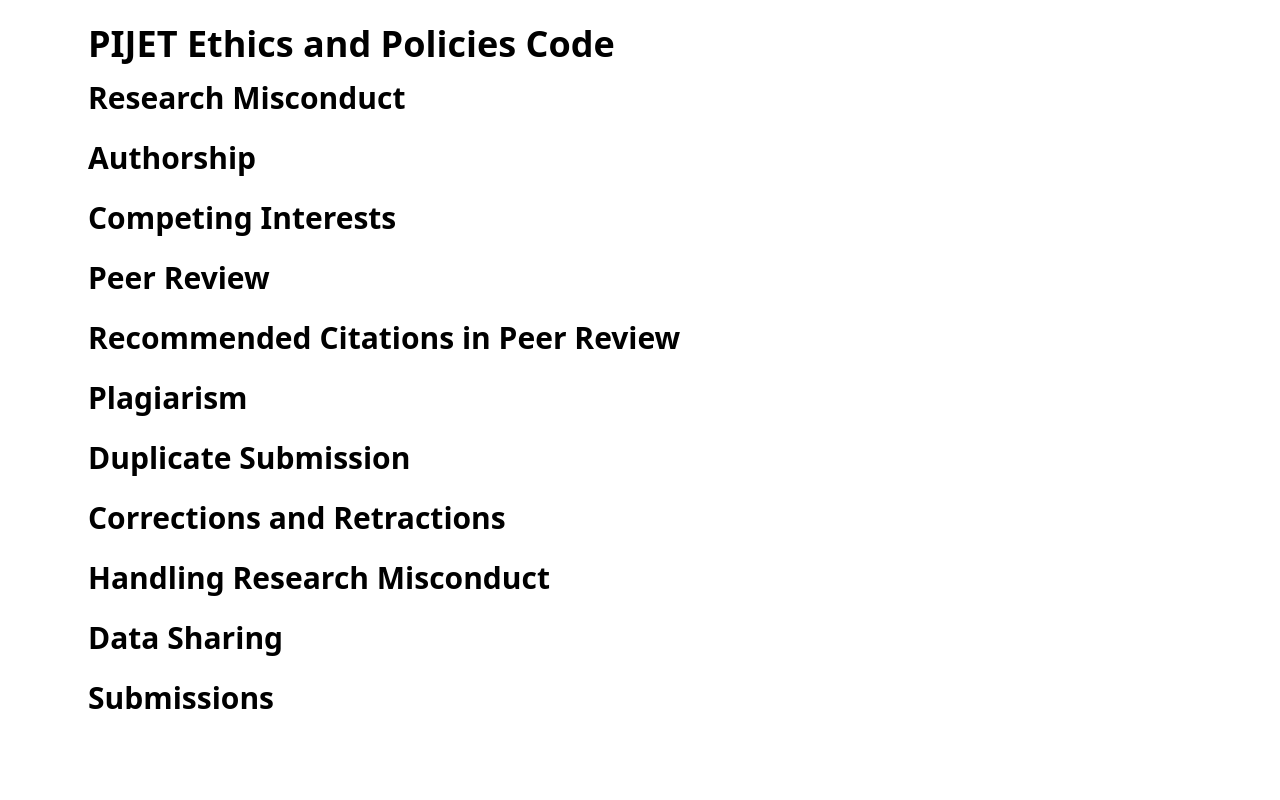
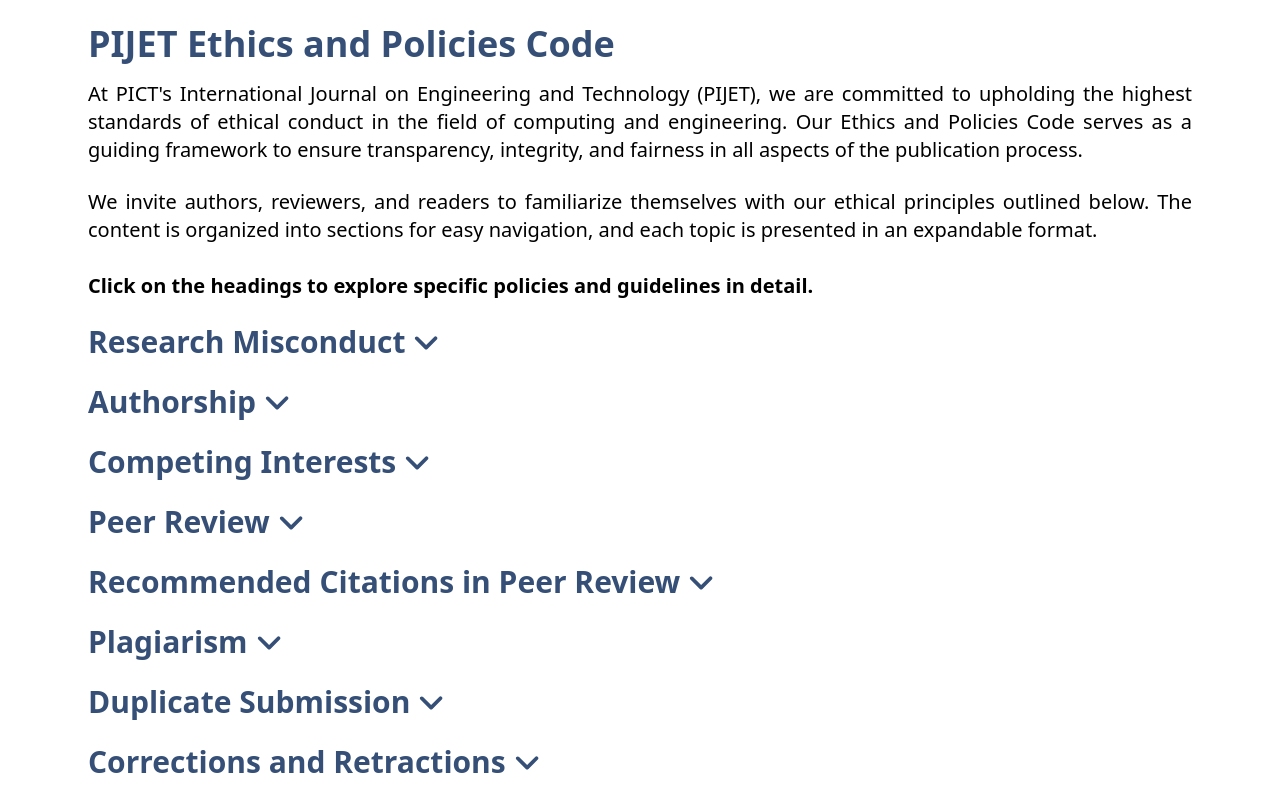
Before and after one commit to Gayatrii12/PIJET, a React (Create React App) app: page / in a window 1280 px wide. Shown: the top 800 px of the page. Built offline with nearby package versions, Linux system fonts and the light colour scheme.

Commit message:
Completed Ethics and Policies Page

```diff
--- a/package.json
+++ b/package.json
@@ -3,6 +3,9 @@
   "version": "0.1.0",
   "private": true,
   "dependencies": {
+    "@fortawesome/fontawesome-svg-core": "^6.5.1",
+    "@fortawesome/free-solid-svg-icons": "^6.5.1",
+    "@fortawesome/react-fontawesome": "^0.2.0",
     "@testing-library/jest-dom": "^5.17.0",
     "@testing-library/react": "^13.4.0",
     "@testing-library/user-event": "^13.5.0",
--- a/src/pages/EthicsAndPolicies.js
+++ b/src/pages/EthicsAndPolicies.js
@@ -1,6 +1,6 @@
-// src/components/EthicsAndPolicies.js
-
 import React, { useState } from 'react';
+import { FontAwesomeIcon } from '@fortawesome/react-fontawesome';
+import { faAngleDown, faAngleUp } from '@fortawesome/free-solid-svg-icons';
 import 'tailwindcss/tailwind.css';
 
 const EthicsAndPolicies = () => {
@@ -13,24 +13,45 @@ const EthicsAndPolicies = () => {
     }));
   };
 
+  const getArrowIcon = (sectionId) => {
+    return expandedSections[sectionId] ? faAngleUp : faAngleDown;
+  };
+
   return (
     <div className="max-w-6xl mx-auto p-6 text-justify">
-      <h1 className="text-4xl font-bold mb-4">PIJET Ethics and Policies Code</h1>
+      <h1 className="text-4xl font-bold mb-4 text-pijet-blue">PIJET Ethics and Policies Code</h1>
+
+      <p className="mb-6 text-xl">
+        At PICT's International Journal on Engineering and Technology (PIJET), we are committed to upholding
+        the highest standards of ethical conduct in the field of computing and engineering. Our Ethics and Policies
+        Code serves as a guiding framework to ensure transparency, integrity, and fairness in all aspects of the
+        publication process.
+      </p>
+
+      <p className="mb-6 text-xl">
+        We invite authors, reviewers, and readers to familiarize themselves with our ethical principles outlined below.
+        The content is organized into sections for easy navigation, and each topic is presented in an expandable format.
+        <br/><br/><b>Click on the headings to explore specific policies and guidelines in detail.</b>
+      </p>
 
       <div className="mb-6">
         <h2
-          className="text-3xl font-bold mb-2 cursor-pointer"
+          className="text-3xl font-bold mb-2 cursor-pointer text-pijet-blue"
           onClick={() => toggleSection('researchMisconduct')}
         >
           Research Misconduct
+          <FontAwesomeIcon
+            icon={getArrowIcon('researchMisconduct')}
+            className="ml-2"
+          />
         </h2>
         {expandedSections['researchMisconduct'] && (
           <>
-            <p className="mb-2">
+            <p className="mb-2 text-xl">
               Authors submitting to PIJET are expected to present their research results honestly,
               refraining from fabricating, falsifying, or selectively reporting data to mislead or deceive.
             </p>
-            <p className="mb-2">
+            <p className="mb-2 text-xl">
               Maintaining the integrity of the data is crucial, and theft of data or research results from others
               is considered unethical. Authors are encouraged to record and maintain their research findings
               for transparency, analysis, and review. Exceptions for privacy, patent protection, or similar
@@ -42,18 +63,22 @@ const EthicsAndPolicies = () => {
 
       <div className="mb-6">
         <h2
-          className="text-3xl font-bold mb-2 cursor-pointer"
+          className="text-3xl font-bold mb-2 cursor-pointer text-pijet-blue"
           onClick={() => toggleSection('authorship')}
         >
           Authorship
+          <FontAwesomeIcon
+            icon={getArrowIcon('authorship')}
+            className="ml-2"
+          />
         </h2>
         {expandedSections['authorship'] && (
           <>
-            <p className="mb-2">
+            <p className="mb-2 text-xl">
               The authorship policy emphasizes inclusivity, ensuring that all individuals who have made a
               significant contribution to the research are given the opportunity to be cited as authors.
             </p>
-            <p className="mb-2">
+            <p className="mb-2 text-xl">
               Furthermore, contributors to the work should be acknowledged appropriately. The full institutional
               affiliations of all authors, encompassing both academic and corporate affiliations, should be
               clearly stated in submitted articles.
@@ -64,14 +89,18 @@ const EthicsAndPolicies = () => {
 
       <div className="mb-6">
         <h2
-          className="text-3xl font-bold mb-2 cursor-pointer"
+          className="text-3xl font-bold mb-2 cursor-pointer text-pijet-blue"
           onClick={() => toggleSection('competingInterests')}
         >
           Competing Interests
+          <FontAwesomeIcon
+            icon={getArrowIcon('competingInterests')}
+            className="ml-2"
+          />
         </h2>
         {expandedSections['competingInterests'] && (
           <>
-            <p className="mb-2">
+            <p className="mb-2 text-xl">
               PIJET places a strong emphasis on transparency regarding competing interests. Authors, referees,
               and editors are required to openly declare any conflicting interests that may compromise the objectivity,
               integrity, or perceived value of the publication.
@@ -82,14 +111,18 @@ const EthicsAndPolicies = () => {
 
       <div className="mb-6">
         <h2
-          className="text-3xl font-bold mb-2 cursor-pointer"
+          className="text-3xl font-bold mb-2 cursor-pointer text-pijet-blue"
           onClick={() => toggleSection('peerReview')}
         >
           Peer Review
+          <FontAwesomeIcon
+            icon={getArrowIcon('peerReview')}
+            className="ml-2"
+          />
         </h2>
         {expandedSections['peerReview'] && (
           <>
-            <p className="mb-2">
+            <p className="mb-2 text-xl">
               Submissions undergo a rigorous peer review process involving at least two experts, as suggested by the
               editorial board. Simultaneous submissions of the same manuscript to different journals are not permitted,
               ensuring the exclusivity of submissions to PIJET. Manuscripts outside the scope of the journal will not be
@@ -102,14 +135,18 @@ const EthicsAndPolicies = () => {
 
       <div className="mb-6">
         <h2
-          className="text-3xl font-bold mb-2 cursor-pointer"
+          className="text-3xl font-bold mb-2 cursor-pointer text-pijet-blue"
           onClick={() => toggleSection('recommendedCitations')}
         >
           Recommended Citations in Peer Review
+          <FontAwesomeIcon
+            icon={getArrowIcon('recommendedCitations')}
+            className="ml-2"
+          />
         </h2>
         {expandedSections['recommendedCitations'] && (
           <>
-            <p className="mb-2">
+            <p className="mb-2 text-xl">
               Authors retain control over their work, deciding whether to incorporate suggested references during the peer
               review process. PIJET discourages coercive citation practices and encourages authors to resist undue pressure
               to include references solely for the purpose of boosting citation numbers.
@@ -120,14 +157,18 @@ const EthicsAndPolicies = () => {
 
       <div className="mb-6">
         <h2
-          className="text-3xl font-bold mb-2 cursor-pointer"
+          className="text-3xl font-bold mb-2 cursor-pointer text-pijet-blue"
           onClick={() => toggleSection('plagiarism')}
         >
           Plagiarism
+          <FontAwesomeIcon
+            icon={getArrowIcon('plagiarism')}
+            className="ml-2"
+          />
         </h2>
         {expandedSections['plagiarism'] && (
           <>
-            <p className="mb-2">
+            <p className="mb-2 text-xl">
               PIJET strictly prohibits plagiarism and self-plagiarism. Authors are expected to submit original work, and
               the journal employs tools such as CrossCheck to identify and address any instances of plagiarism.
             </p>
@@ -137,14 +178,18 @@ const EthicsAndPolicies = () => {
 
       <div className="mb-6">
         <h2
-          className="text-3xl font-bold mb-2 cursor-pointer"
+          className="text-3xl font-bold mb-2 cursor-pointer text-pijet-blue"
           onClick={() => toggleSection('duplicateSubmission')}
         >
           Duplicate Submission
+          <FontAwesomeIcon
+            icon={getArrowIcon('duplicateSubmission')}
+            className="ml-2"
+          />
         </h2>
         {expandedSections['duplicateSubmission'] && (
           <>
-            <p className="mb-2">
+            <p className="mb-2 text-xl">
               Simultaneous submissions of the same manuscript to different journals are not allowed, ensuring the exclusivity
               and originality of the research submitted to PIJET.
             </p>
@@ -154,14 +199,18 @@ const EthicsAndPolicies = () => {
 
       <div className="mb-6">
         <h2
-          className="text-3xl font-bold mb-2 cursor-pointer"
+          className="text-3xl font-bold mb-2 cursor-pointer text-pijet-blue"
           onClick={() => toggleSection('correctionsRetractions')}
         >
           Corrections and Retractions
+          <FontAwesomeIcon
+            icon={getArrowIcon('correctionsRetractions')}
+            className="ml-2"
+          />
         </h2>
         {expandedSections['correctionsRetractions'] && (
           <>
-            <p className="mb-2">
+            <p className="mb-2 text-xl">
               Authors are obligated to cooperate with editors for retractions or corrections, especially in cases where there
               is clear evidence of unreliable findings, redundant publication, plagiarism, or unethical research. The journal
               issues retractions or errata based on the nature of the issue.
@@ -172,14 +221,18 @@ const EthicsAndPolicies = () => {
 
       <div className="mb-6">
         <h2
-          className="text-3xl font-bold mb-2 cursor-pointer"
+          className="text-3xl font-bold mb-2 cursor-pointer text-pijet-blue"
           onClick={() => toggleSection('handlingResearchMisconduct')}
         >
           Handling Research Misconduct
+          <FontAwesomeIcon
+            icon={getArrowIcon('handlingResearchMisconduct')}
+            className="ml-2"
+          />
         </h2>
         {expandedSections['handlingResearchMisconduct'] && (
           <>
-            <p className="mb-2">
+            <p className="mb-2 text-xl">
               The primary responsibility for addressing research misconduct lies with the employers of the researchers.
               Formal investigations may occur based on evidence, and minor misdemeanors are expected to be corrected by teachers
               and mentors.
@@ -190,14 +243,18 @@ const EthicsAndPolicies = () => {
 
       <div className="mb-6">
         <h2
-          className="text-3xl font-bold mb-2 cursor-pointer"
+          className="text-3xl font-bold mb-2 cursor-pointer text-pijet-blue"
           onClick={() => toggleSection('dataSharing')}
         >
           Data Sharing
+          <FontAwesomeIcon
+            icon={getArrowIcon('dataSharing')}
+            className="ml-2"
+          />
         </h2>
         {expandedSections['dataSharing'] && (
           <>
-            <p className="mb-2">
+            <p className="mb-2 text-xl">
               Authors are encouraged to share their data in accordance with relevant privacy regulations. Data availability
               statements should confirm the presence or absence of shared data, promoting transparency and collaboration
               within the research community.
@@ -208,14 +265,18 @@ const EthicsAndPolicies = () => {
 
       <div className="mb-6">
         <h2
-          className="text-3xl font-bold mb-2 cursor-pointer"
+          className="text-3xl font-bold mb-2 cursor-pointer text-pijet-blue"
           onClick={() => toggleSection('submissions')}
         >
           Submissions
+          <FontAwesomeIcon
+            icon={getArrowIcon('submissions')}
+            className="ml-2"
+          />
         </h2>
         {expandedSections['submissions'] && (
           <>
-            <p className="mb-2">
+            <p className="mb-2 text-xl">
               To foster inclusivity and accessibility, PIJET supports the principle that submissions to the journal are
               free of cost, eliminating financial barriers for authors and promoting a diverse range of contributions.
             </p>
--- a/tailwind.config.js
+++ b/tailwind.config.js
@@ -4,7 +4,11 @@ module.exports = {
     "./src/**/*.{js,jsx,ts,tsx}",
   ],
   theme: {
-    extend: {},
+    extend: {
+      colors:{
+        'pijet-blue': '#354f77'
+      }
+    },
   },
   plugins: [],
 }
```
Also changed, not shown: 1 other file (tests, documents, lock files or other folders).
